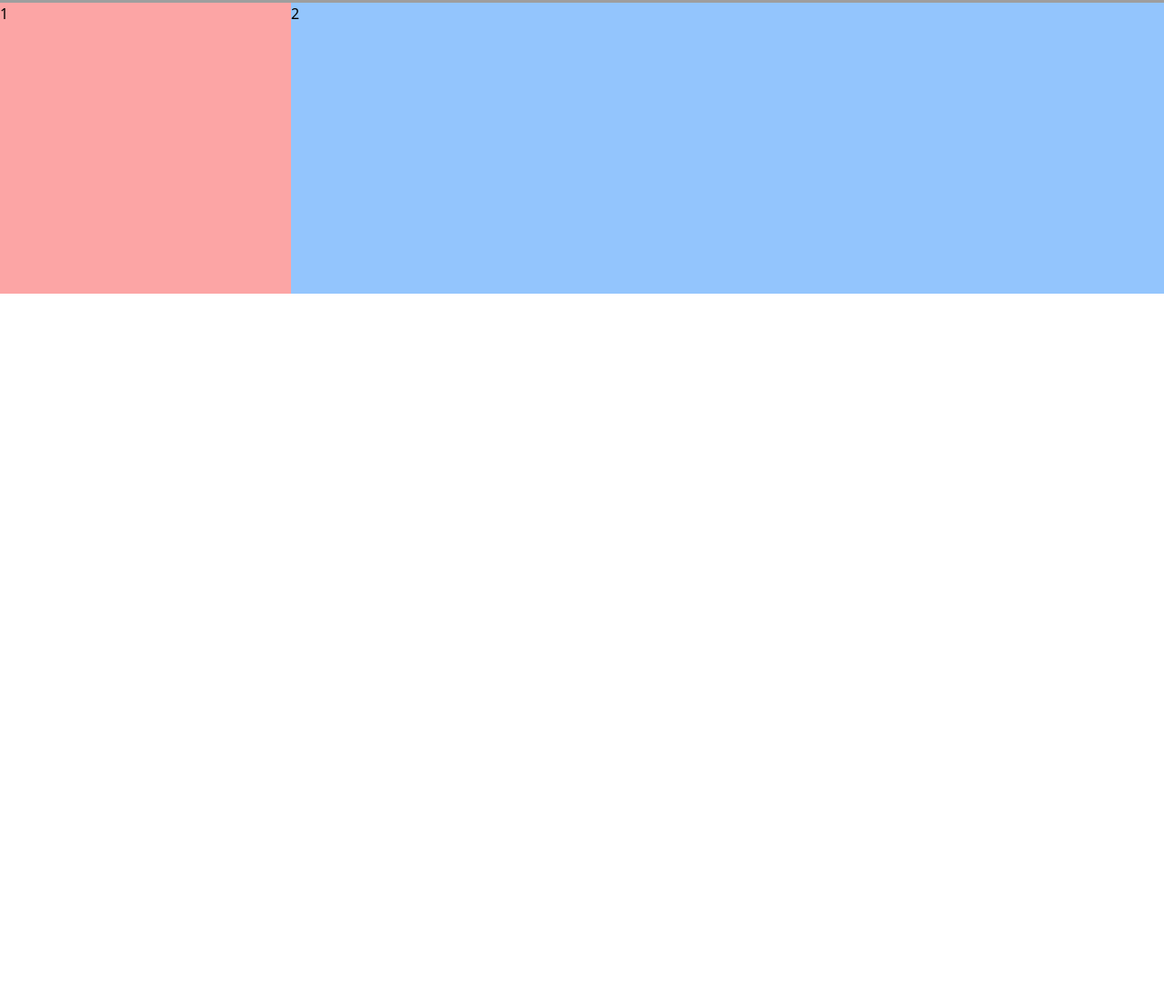
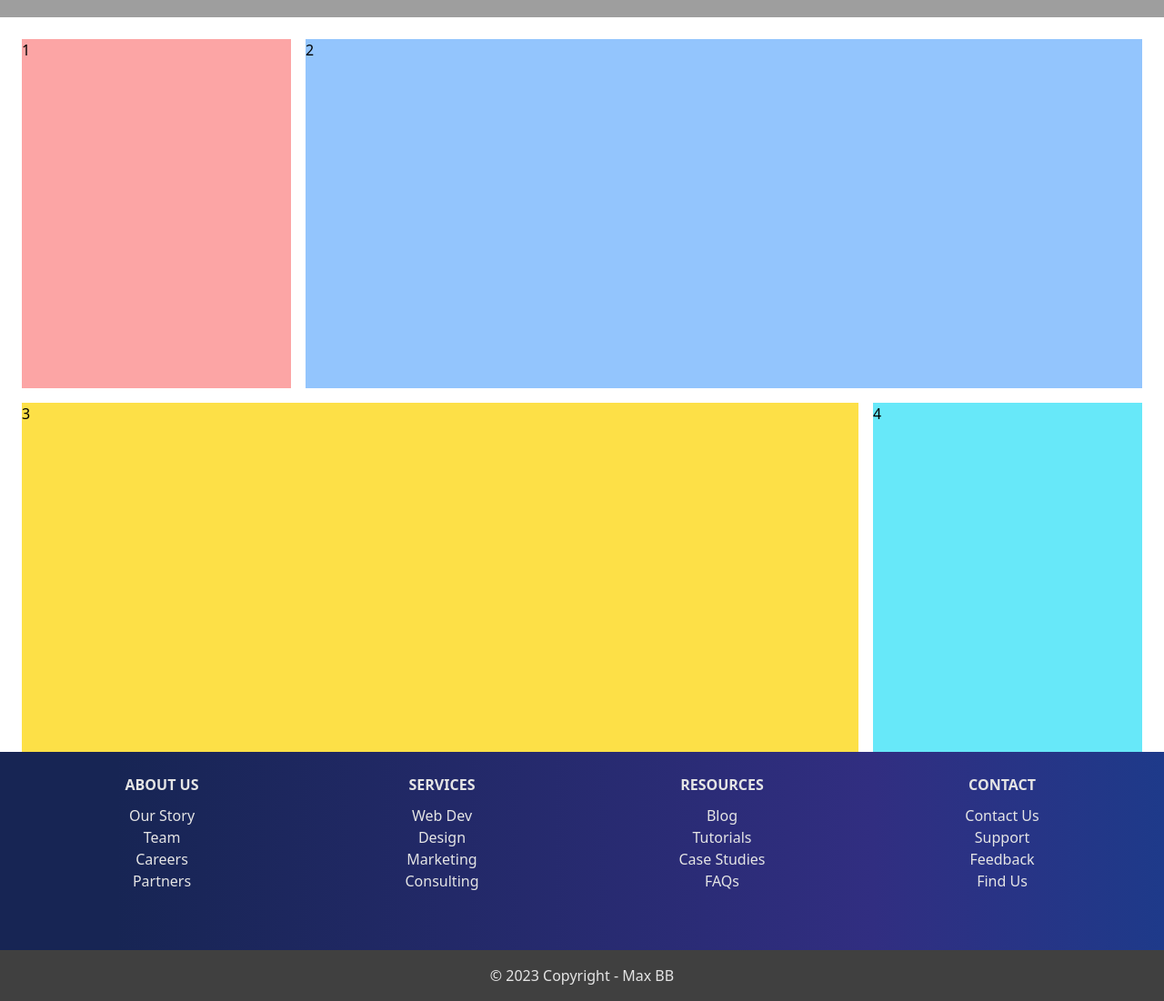
Before and after one commit to infinitemax/hobby-site, a plain HTML site: page index.html in a window 1280 px wide. Shown: the part 461-1562 px from the top of the page at 91% size. Before the commit the page ends 800 px from the top, so only its background shows below. Drawn offline with nearby package versions, Linux system fonts and the light colour scheme; grey boxes are pictures that could not be loaded.

Commit message:
add footer, alter gradient slightly

```diff
--- a/index.html
+++ b/index.html
@@ -13,7 +13,7 @@
     <!-- NAVBAR -->
 
 
-    <nav class="md:px-4 l:px-10 bg-gradient-to-r from-blue-950 from-10% via-indigo-800 via-75% to-blue-900 to 90%">
+    <nav class="md:px-4 l:px-10 bg-gradient-to-r from-blue-950 from-10% via-indigo-900 via-75% to-blue-900 to 90% fixed w-full shadow-md">
         <div class="max-w-screen-xl flex flex-wrap items-center justify-between mx-auto p-2">
             <a href="#" class="flex items-center">
                 <img src="./images/climbing-64.png" alt="Climbing Logo" />
@@ -60,7 +60,7 @@
 
     <!-- HEADING -->
     <header>
-            <div class="bg-no-repeat bg-cover h-48 md:h-96"
+            <div class="bg-no-repeat bg-cover h-48 md:h-96 lg:h-[30rem]"
                 style="background-image: url('https://www.photohound.co/images/10001l.jpg');">
                 <div class="flex justify-center items-center md:items-end h-full">
                     <div class="md:mb-10 py-6 md:py-8 px-16 bg-blue-950 bg-opacity-80 sm:rounded ">
@@ -76,25 +76,166 @@
     <!-- main section, with grid -->
     <main>
         <!-- grid wrapper -->
-        <div class="grid grid-cols-1 md:grid-cols-4">
+        <div class="grid mx-6 mt-6 gap-4 grid-cols-1 md:grid-cols-4">
             <!-- columns -->
-            <div class="bg-red-300 h-80">
+            <div class="bg-red-300 h-96">
                 <h5>1</h5>
             </div>
 
-            <div class="bg-blue-300 col-span-3 h-80">
+            <div class="bg-blue-300 md:col-span-3 h-96">
                 <h5>2</h5>
             </div>
+            <div class="bg-yellow-300 md:col-span-3 h-96">
+                <h5>3</h5>
+            </div>
 
+            <div class="bg-cyan-300 h-96">
+                <h5>4</h5>
+            </div>
             <!-- These will be the columns -->
         </div>
         <!-- This will be our grid wrapper -->
     </main>
 
 
+    <footer>
+        <footer class="bg-gradient-to-r from-blue-950 from-10% via-indigo-900 via-75% to-blue-900 to 90% text-center text-neutral-200">
+            <div class="container p-6">
+              <div class="grid grid-cols-2 md:grid-cols-4">
+                <!--First links section-->
+                <div class="mb-6">
+                  <h5
+                    class="mb-2.5 font-bold uppercase">
+                    About Us
+                  </h5>
 
+                  <ul class="mb-0 list-none">
+                    <li>
+                      <a href="#!" class=""
+                        >Our Story</a
+                      >
+                    </li>
+                    <li>
+                      <a href="#!" class=""
+                        >Team</a
+                      >
+                    </li>
+                    <li>
+                      <a href="#!" class=""
+                        >Careers</a
+                      >
+                    </li>
+                    <li>
+                      <a href="#!" class=""
+                        >Partners</a
+                      >
+                    </li>
+                  </ul>
+                </div>
 
+                <!--Second links section-->
+                <div class="mb-6">
+                  <h5
+                    class="mb-2.5 font-bold uppercase">
+                    Services
+                  </h5>
 
+                  <ul class="mb-0 list-none">
+                    <li>
+                      <a href="#!" class=""
+                        >Web Dev</a
+                      >
+                    </li>
+                    <li>
+                      <a href="#!" class=""
+                        >Design</a
+                      >
+                    </li>
+                    <li>
+                      <a href="#!" class=""
+                        >Marketing</a
+                      >
+                    </li>
+                    <li>
+                      <a href="#!" class=""
+                        >Consulting</a
+                      >
+                    </li>
+                  </ul>
+                </div>
+
+                <!--Third links section-->
+                <div class="mb-6">
+                  <h5
+                    class="mb-2.5 font-bold uppercase ">
+                    Resources
+                  </h5>
+
+                  <ul class="mb-0 list-none">
+                    <li>
+                      <a href="#!" class=""
+                        >Blog</a
+                      >
+                    </li>
+                    <li>
+                      <a href="#!" class=""
+                        >Tutorials</a
+                      >
+                    </li>
+                    <li>
+                      <a href="#!" class=""
+                        >Case Studies</a
+                      >
+                    </li>
+                    <li>
+                      <a href="#!" class=""
+                        >FAQs</a
+                      >
+                    </li>
+                  </ul>
+                </div>
+
+                <!--Fourth links section-->
+                <div class="mb-6">
+                  <h5
+                    class="mb-2.5 font-bold uppercase">
+                    Contact
+                  </h5>
+
+                  <ul class="mb-0 list-none">
+                    <li>
+                      <a href="#!" class=""
+                        >Contact Us</a
+                      >
+                    </li>
+                    <li>
+                      <a href="#!" class=""
+                        >Support</a
+                      >
+                    </li>
+                    <li>
+                      <a href="#!" class=""
+                        >Feedback</a
+                      >
+                    </li>
+                    <li>
+                      <a href="#!" class=""
+                        >Find Us</a
+                      >
+                    </li>
+                  </ul>
+                </div>
+              </div>
+            </div>
+
+            <!--Copyright section-->
+            <div
+              class="mt-4 bg-neutral-700 p-4 text-center ">
+              © 2023 Copyright - Max BB
+
+            </div>
+          </footer>
+    </footer>
 
 </body>
 
```
